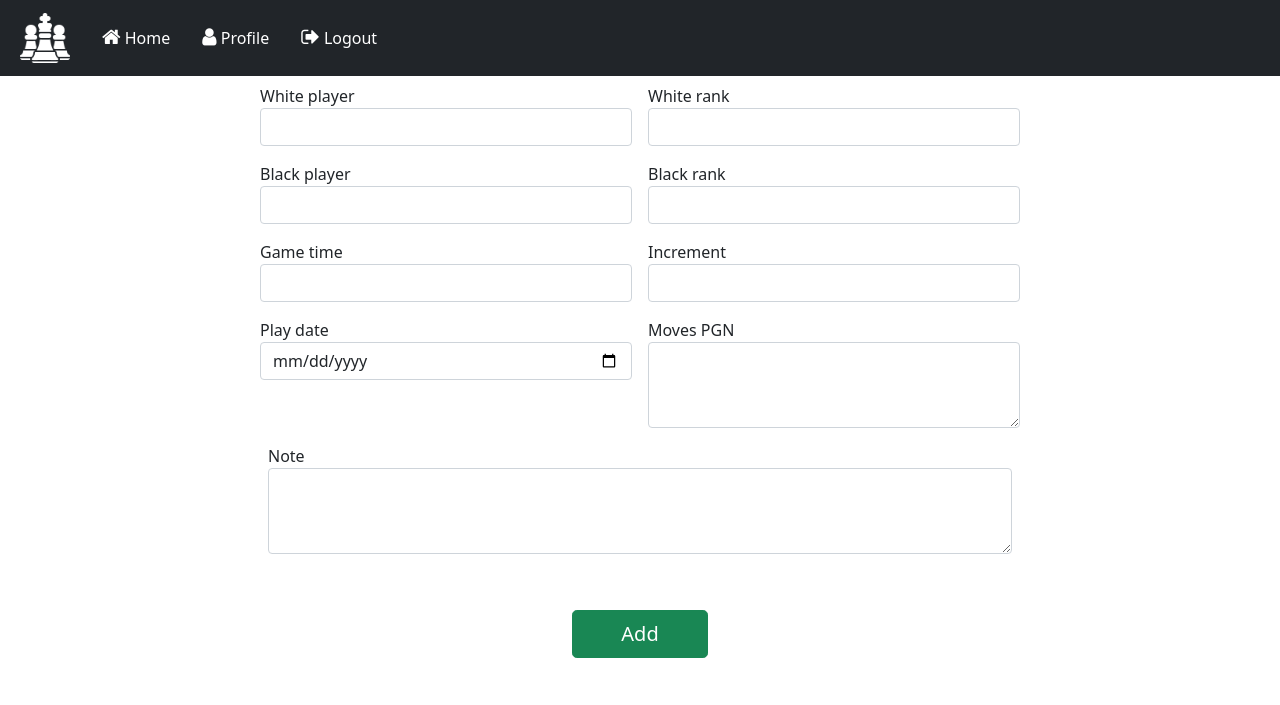
After one commit to Kamil153/chessarchive, a Django app: page /add_game/ in a window 1280 px wide. The commit adds this page. Shown: the top 705 px of the page. Run offline with Django 3.2, Linux system fonts and the light colour scheme.

Commit message:
add game works

```diff
--- /dev/null
+++ b/archive/templates/add_game.html
@@ -0,0 +1,66 @@
+{% extends 'layout.html' %}
+{% block title %}Home{% endblock %}
+
+{% load static %}
+
+{% block content %}
+<form method="post" action="/add_game_form_submission/">
+  {% csrf_token %}
+    <div class="form-row d-flex justify-content-center">
+        <div class="form-group col-md-4 m-2">
+            <label for="whitePlayer">White player</label>
+            <input class="form-control" id="whitePlayer" name="whitePlayer">
+        </div>
+        <div class="form-group col-md-4 m-2">
+            <label for="whiteRank">White rank</label>
+            <input class="form-control" id="whiteRank" name="whiteRank" type="number" min="0">
+        </div>
+    </div>
+
+    <div class="form-row d-flex justify-content-center">
+        <div class="form-group col-md-4 m-2">
+            <label for="blackPlayer">Black player</label>
+            <input class="form-control" id="blackPlayer" name="blackPlayer">
+        </div>
+        <div class="form-group col-md-4 m-2">
+            <label for="blackRank">Black rank</label>
+            <input class="form-control" id="blackRank" name="blackRank" type="number" min="0">
+        </div>
+    </div>
+
+    <div class="form-row d-flex justify-content-center">
+        <div class="form-group col-md-4 m-2">
+            <label for="time">Game time</label>
+            <input type="number" class="form-control" id="time" name="time" min="1">
+        </div>
+
+        <div class="form-group col-md-4 m-2">
+            <label for="increment">Increment</label>
+            <input type="number" class="form-control" id="increment" name="increment" min="0">
+        </div>
+    </div>
+
+    <div class="form-row d-flex justify-content-center">
+        <div class="form-group col-md-4 m-2">
+            <label for="date">Play date</label>
+            <input type="date" class="form-control" id="date" name="date">
+        </div>
+
+        <div class="form-group col-md-4 m-2">
+            <label for="moves">Moves PGN</label><br>
+            <textarea class="form-control" id="moves" rows="3" name="moves"></textarea>
+        </div>
+    </div>
+
+    <div class="form-row d-flex justify-content-center">
+        <div class="form-group col-md-8 m-2">
+            <label for="note">Note</label>
+            <textarea class="form-control" id="note" rows="3" name="note"></textarea>
+        </div>
+    </div>
+
+    <div class="d-flex justify-content-center">
+        <button type="submit" class="btn btn-success btn-lg m-5 px-5">Add</button>
+    </div>
+</form>
+{% endblock %}
--- a/archive/templates/home.html
+++ b/archive/templates/home.html
@@ -11,9 +11,9 @@
           Show archive
         </a>
 
-        <button class="btn btn-outline-danger btn-lg" style="margin-left: 5px">
+        <a class="btn btn-outline-danger btn-lg" style="margin-left: 5px" href="{% url 'add_game' %}">
           Add new game
-        </button>
+        </a>
       </div>
 
     </div>
--- a/archive/urls.py
+++ b/archive/urls.py
@@ -1,10 +1,12 @@
 from django.urls import path
 from django.views.generic import TemplateView
 from .views import EditProfileView, GameList
-
+from . import views
 
 urlpatterns = [
     path('', TemplateView.as_view(template_name='home.html'), name='home'),
     path('profile/', EditProfileView.as_view(), name='profile'),
-    path('game/', GameList.as_view(template_name='list.html'), name='list')
+    path('game/', GameList.as_view(template_name='list.html'), name='list'),
+    path('add_game_form_submission/', views.add_game_form_submission, name='add_game_form_submission'),
+    path('add_game/', views.add_game, name='add_game')
 ]
--- a/archive/views.py
+++ b/archive/views.py
@@ -1,9 +1,15 @@
-from django.contrib.auth.forms import UserCreationForm, UserChangeForm
+from django.contrib.auth.forms import UserCreationForm
 from django.contrib.auth.mixins import LoginRequiredMixin
 from django.contrib.auth.models import User
 from django.urls import reverse_lazy
 from django.views import generic
-from archive.models import ChessGame
+from archive.models import ChessGame, ChessPlayer, PlayerDetail, GameTime, Movement
+
+from django.shortcuts import render
+from pgn_parser import pgn, parser
+import chess.pgn
+import chess
+import io
 
 
 class SignUpView(generic.CreateView):
@@ -24,3 +30,69 @@ class EditProfileView(generic.UpdateView):
 
 class GameList(generic.ListView, LoginRequiredMixin):
     model = ChessGame
+
+
+def add_game(request):
+    return render(request, "add_game.html")
+
+
+def add_game_form_submission(request):
+    white_player = request.POST["whitePlayer"]
+    black_player = request.POST["blackPlayer"]
+    white_rank = request.POST["whiteRank"]
+    black_rank = request.POST["blackRank"]
+    time = request.POST["time"]
+    increment = request.POST["increment"]
+    date = request.POST["date"]
+    moves = request.POST["moves"]
+    note = request.POST["note"]
+    user = request.user
+
+    if not GameTime.objects.filter(game_time=time, time_increment=increment).exists():
+        game_time = GameTime(game_time=time, time_increment=increment)
+        game_time.save()
+    else:
+        game_time = GameTime.objects.get(game_time=time, time_increment=increment)
+
+    game = ChessGame(user=user, game_time=game_time, note=note, game_date=date)
+    game.save()
+
+    if not ChessPlayer.objects.filter(name=white_player).exists():
+        player1 = ChessPlayer(name=white_player)
+        player1.save()
+    else:
+        player1 = ChessPlayer.objects.get(name=white_player)
+
+    if not ChessPlayer.objects.filter(name=black_player).exists():
+        player2 = ChessPlayer(name=black_player)
+        player2.save()
+    else:
+        player2 = ChessPlayer.objects.get(name=black_player)
+
+    detail1 = PlayerDetail(rate=white_rank, color="white", player=player1, game=game)
+    detail1.save()
+    detail2 = PlayerDetail(rate=black_rank, color="black", player=player2, game=game)
+    detail2.save()
+
+    # moves parsing
+    pgn_file = io.StringIO(moves)
+    game_moves = chess.pgn.read_game(pgn_file)
+
+    node = game_moves
+    moves_list = []
+    while node.variations:
+        next_node = node.variation(0)
+        moves_list.append(str(node.board().san(next_node.move)))
+        node = next_node
+
+    if len(moves_list) % 2 != 0:
+        moves_list.append("resign")
+
+    i, j = 1, 0
+    while j < len(moves_list):
+        move_to_insert = Movement(game=game, move_nr=i, white_move=moves_list[j], black_move=moves_list[j + 1])
+        move_to_insert.save()
+        i += 1
+        j += 2
+
+    return render(request, "add_game.html")
```
Also changed, not shown: db.sqlite3.
